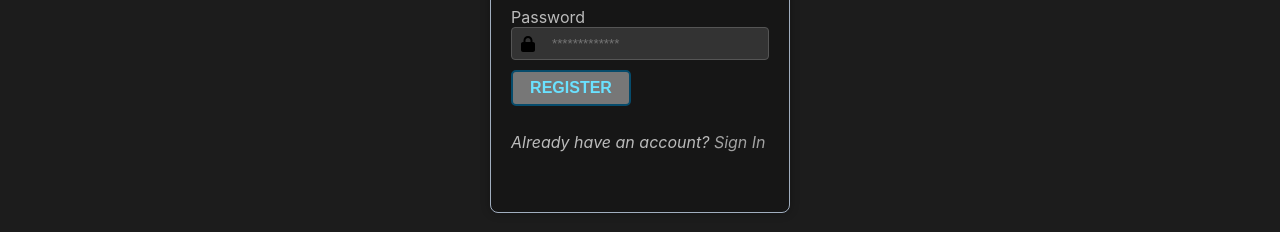
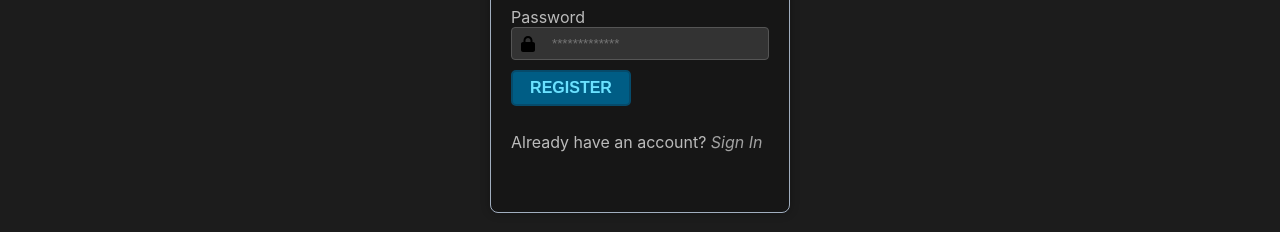
Before and after one commit to Code-the-Dream-School/ee-prac-team4-front, a React (Create React App) app: page /register in a window 1280 px wide. In both pictures the pointer is over the button "REGISTER". Shown: the part 519-751 px from the top of the page. Built offline with nearby package versions, Linux system fonts and the light colour scheme; a web font is replaced by a local one.

Commit message:
replaced button color on hover

```diff
--- a/src/pages/register/Register.css
+++ b/src/pages/register/Register.css
@@ -42,7 +42,7 @@
 }
 
 .submit-button-register:hover {
-  background-color: #777;
+  background-color: var(--secondary-button-hover);
 }
 
 .link-to-register {
@@ -51,7 +51,6 @@
   padding-bottom: 10px;
   padding-top: 10px;
   font-size: 16px;
-  font-style: italic;
 }
 
 .link-to-register-page {
@@ -61,6 +60,7 @@
   padding-top: 10px;
   font-size: 16px;
   text-decoration: none;
+  font-style: italic;
 }
 
 .link-to-register-page:hover {
```
